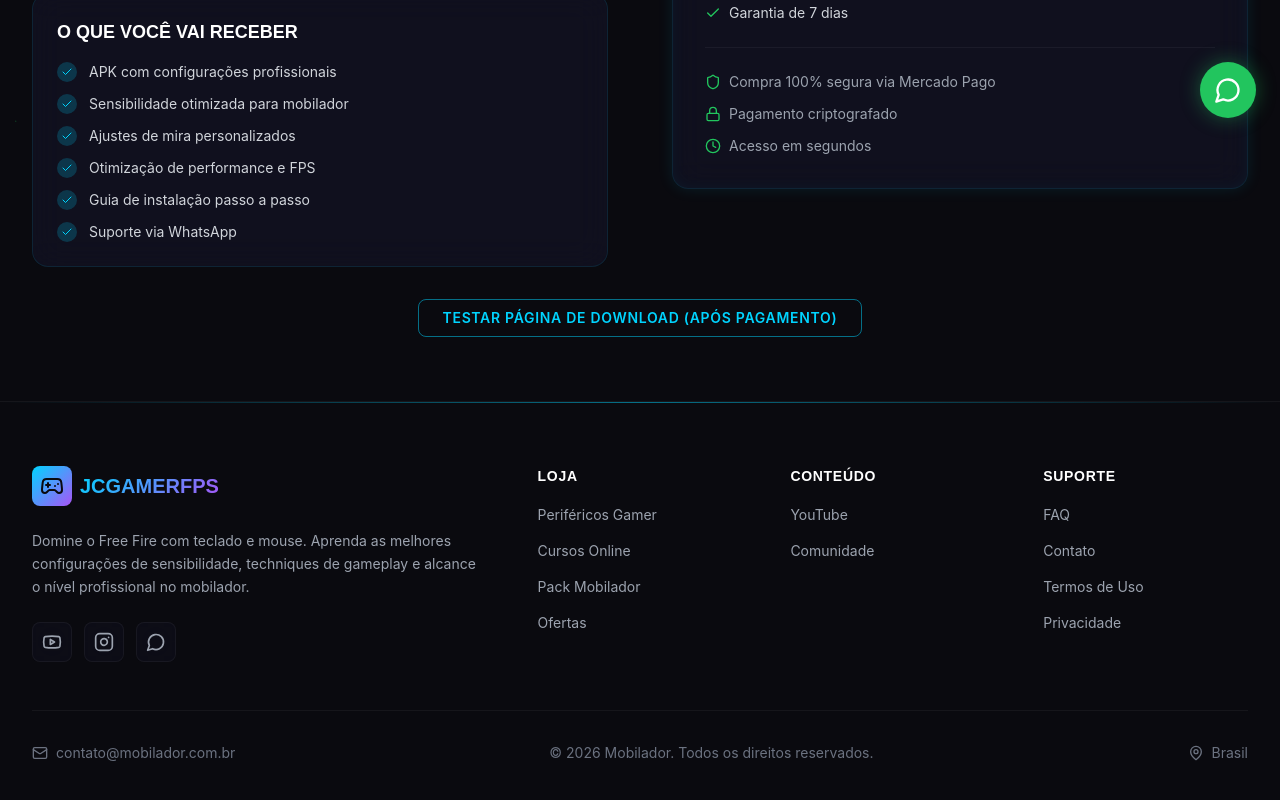
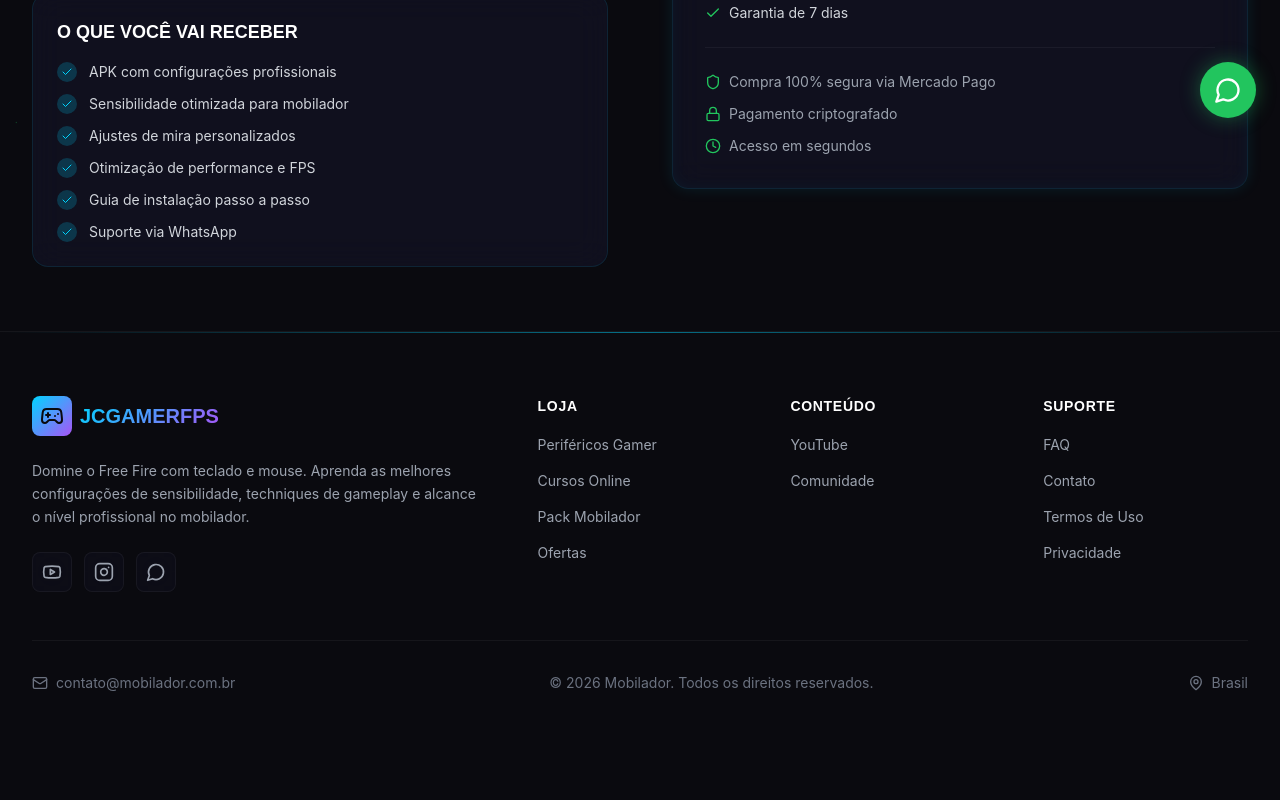
Before and after one commit to jcgamercontatos-png/mobilador-site, a Next.js app: page /apk in a window 1280 px wide. Shown: the part 658-1458 px from the top of the page. After the commit the page ends 1415 px from the top, so only its background shows below. Built offline with nearby package versions, Linux system fonts and the light colour scheme.

Commit message:
APK: remover botao de teste, site pronto para venda

```diff
--- a/src/app/apk/page.tsx
+++ b/src/app/apk/page.tsx
@@ -1,6 +1,5 @@
 "use client";
 
-import Link from "next/link";
 import { motion } from "framer-motion";
 import {
   Smartphone,
@@ -192,17 +191,6 @@ export default function APKPage() {
           </motion.div>
         </div>
       </div>
-
-      <div className="max-w-7xl mx-auto px-4 mt-8">
-        <div className="text-center">
-          <Link
-            href="/apk/sucesso"
-            className="btn-outline text-sm py-2 px-6 inline-block"
-          >
-            TESTAR PÁGINA DE DOWNLOAD (após pagamento)
-          </Link>
-        </div>
-      </div>
     </div>
   );
 }
```
